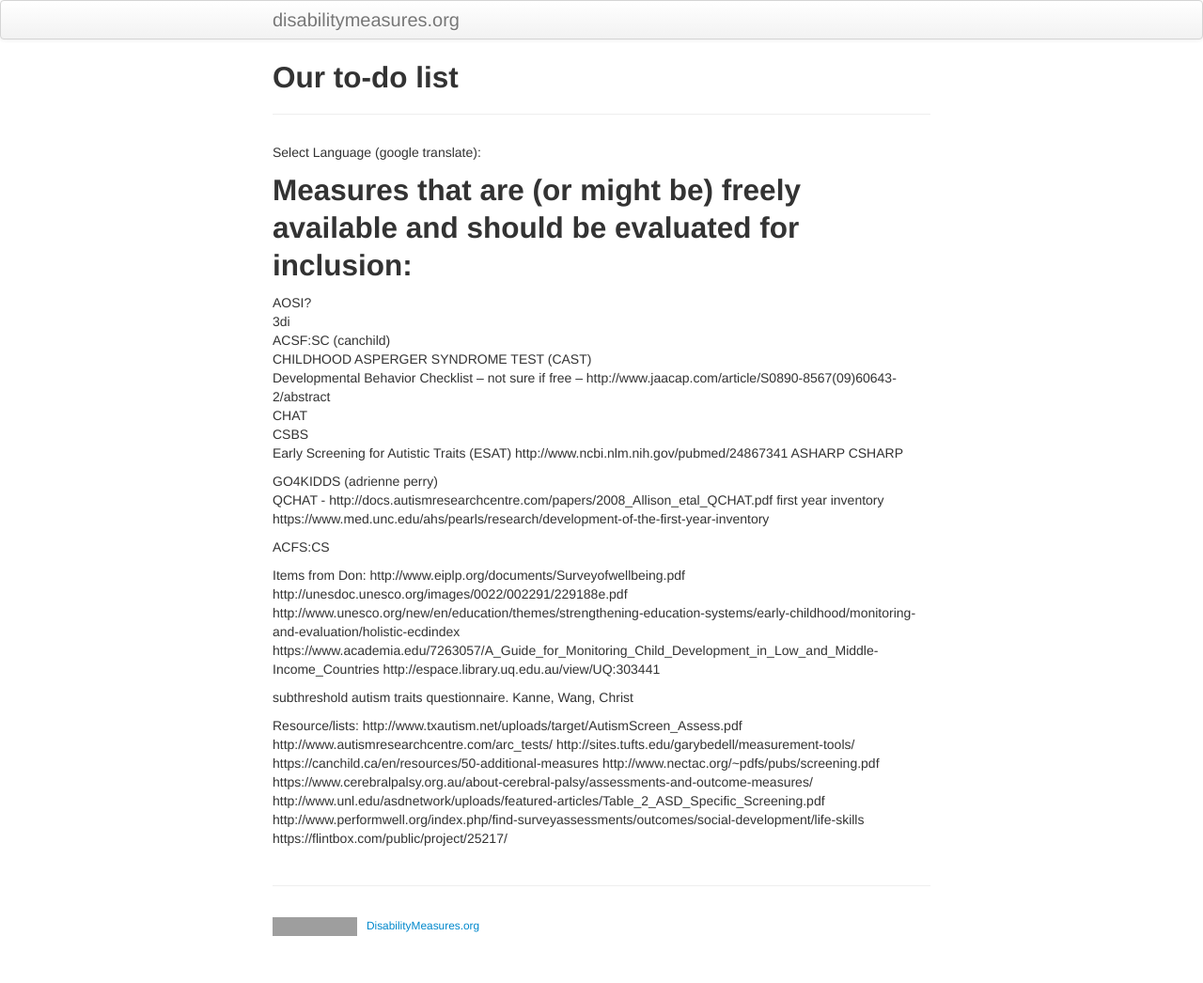
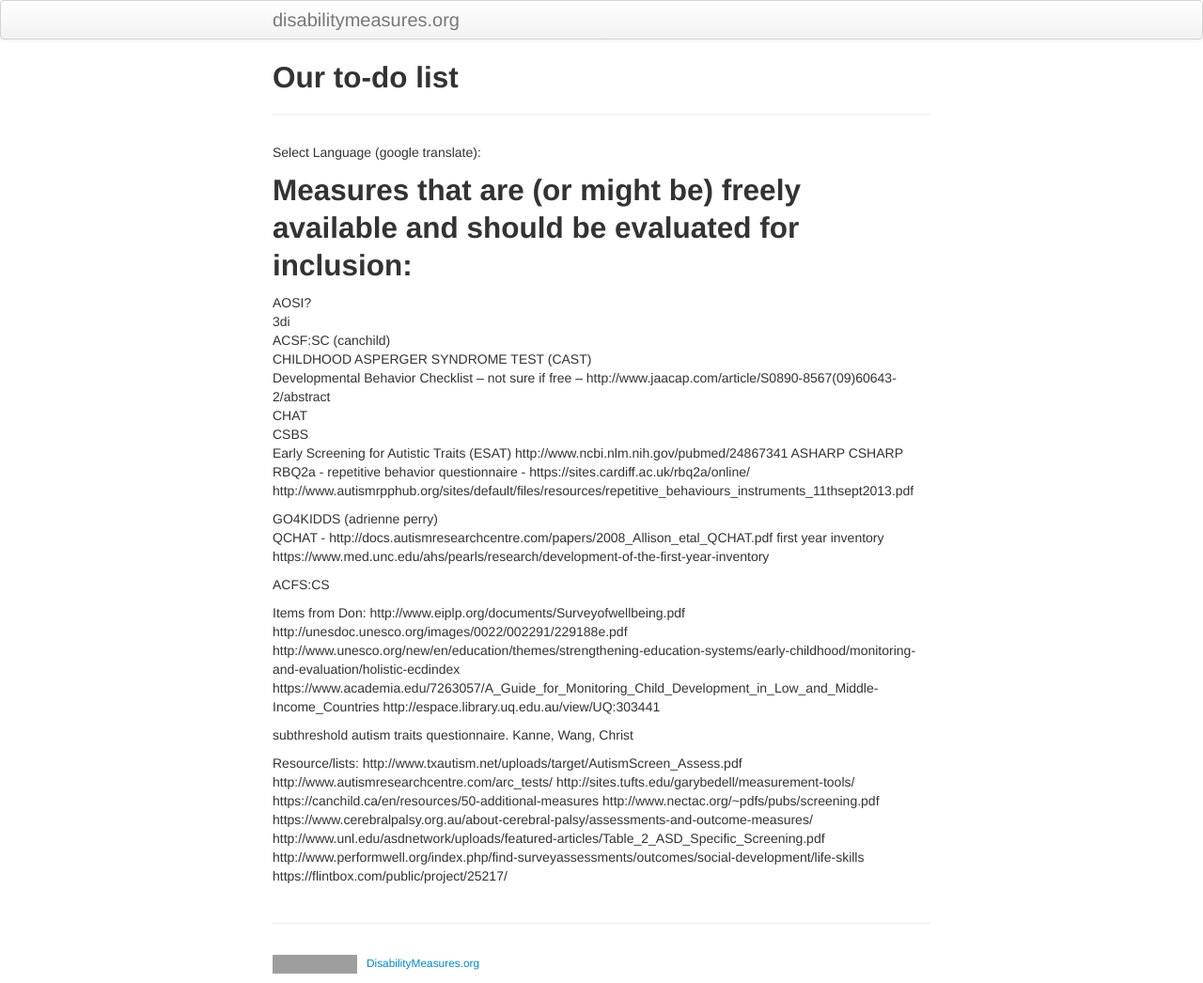
Before and after one commit to mjmaenner/disabilitymeasures, a Jekyll site: the page built from pages/measurestoadd.md, in a window 1280 px wide. Shown: the whole page at 94% size. Built offline with Jekyll 4.4.1, drawn with Linux system fonts in a browser that asks for light colours; before the commit the page ends 1006 px from its top, so only the background shows below that; grey boxes are pictures that could not be loaded.

Commit message:
added repetitive behavior subscales

```diff
--- a/pages/measurestoadd.md
+++ b/pages/measurestoadd.md
@@ -23,6 +23,10 @@ CSBS
 Early Screening for Autistic Traits (ESAT) http://www.ncbi.nlm.nih.gov/pubmed/24867341
 ASHARP
 CSHARP
+RBQ2a - repetitive behavior questionnaire - https://sites.cardiff.ac.uk/rbq2a/online/
+http://www.autismrpphub.org/sites/default/files/resources/repetitive_behaviours_instruments_11thsept2013.pdf
+
+
 
 GO4KIDDS (adrienne perry)
 QCHAT - http://docs.autismresearchcentre.com/papers/2008_Allison_etal_QCHAT.pdf
```
